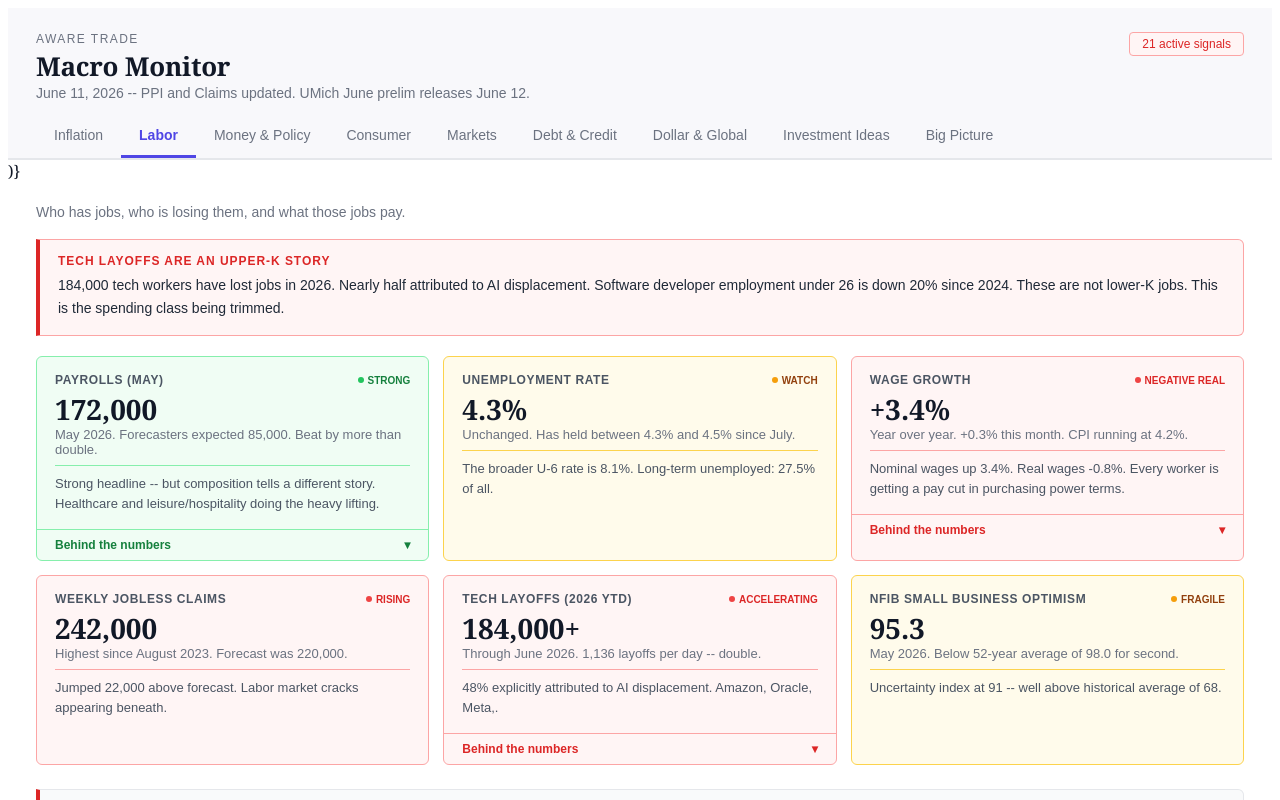
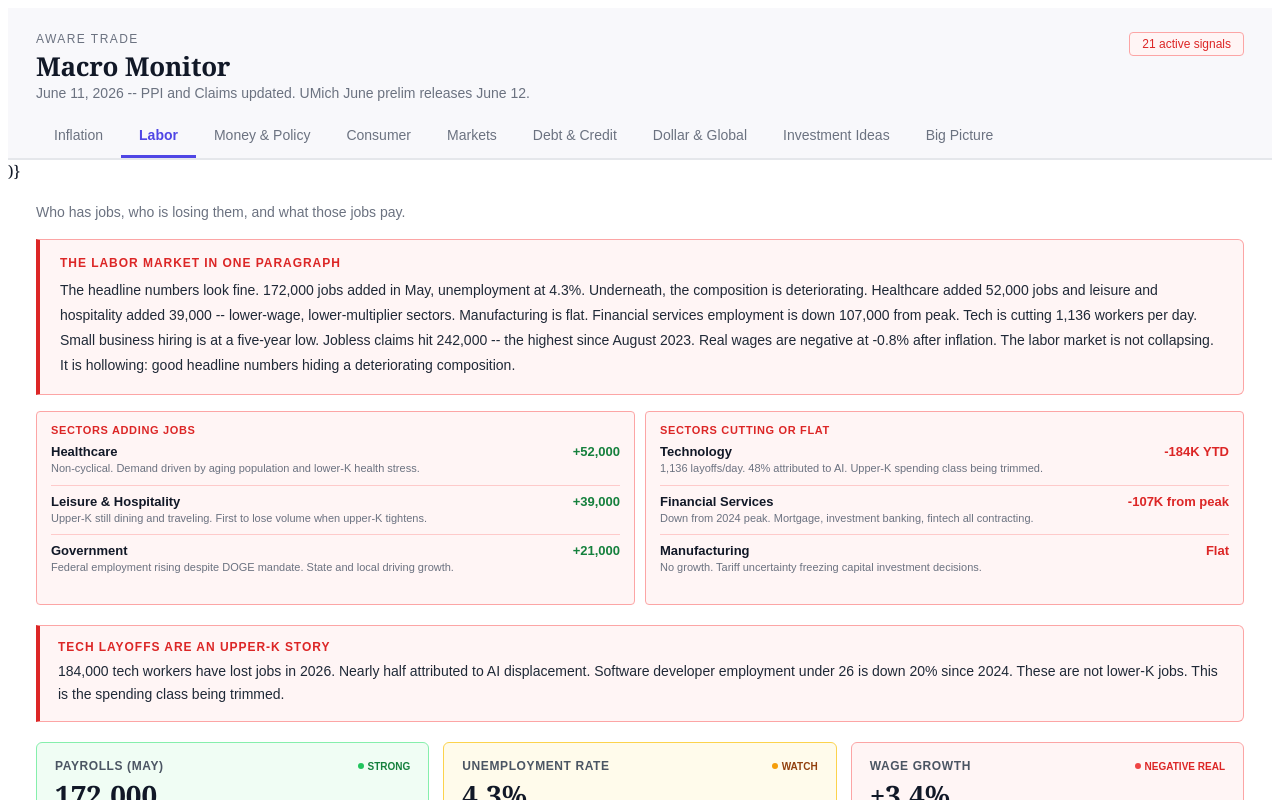
Before and after one commit to pamtulip/aware-trade-tools, a React (Vite) app: page /monitor in a window 1280 px wide. Both pictures are taken after a click on the button "Labor". Shown: the top 800 px of the page. Built offline with nearby package versions, Linux system fonts and the light colour scheme.

Commit message:
Update MacroMonitor.jsx

```diff
--- a/src/pages/MacroMonitor.jsx
+++ b/src/pages/MacroMonitor.jsx
@@ -185,6 +185,52 @@ export default function MacroMonitor() {
           <p style={{ fontSize: "14px", color: "#6b7280", marginTop: 0, marginBottom: "16px", fontFamily: "sans-serif", lineHeight: 1.5 }}>
             Who has jobs, who is losing them, and what those jobs pay.
           </p>
+
+          {/* Overall labor summary */}
+          <div style={{ background: "#fff5f5", border: "1px solid #fca5a5", borderLeft: "4px solid #dc2626", borderRadius: "0 6px 6px 0", padding: "16px 20px", marginBottom: "16px" }}>
+            <div style={{ fontSize: "12px", color: "#dc2626", fontWeight: "700", textTransform: "uppercase", letterSpacing: "0.08em", marginBottom: "8px", fontFamily: "sans-serif" }}>The Labor Market in One Paragraph</div>
+            <div style={{ fontSize: "14px", color: "#1f2937", lineHeight: 1.8, fontFamily: "sans-serif" }}>
+              The headline numbers look fine. 172,000 jobs added in May, unemployment at 4.3%. Underneath, the composition is deteriorating. Healthcare added 52,000 jobs and leisure and hospitality added 39,000 -- lower-wage, lower-multiplier sectors. Manufacturing is flat. Financial services employment is down 107,000 from peak. Tech is cutting 1,136 workers per day. Small business hiring is at a five-year low. Jobless claims hit 242,000 -- the highest since August 2023. Real wages are negative at -0.8% after inflation. The labor market is not collapsing. It is hollowing: good headline numbers hiding a deteriorating composition.
+            </div>
+          </div>
+
+          {/* Composition breakdown */}
+          <div style={{ display: "grid", gridTemplateColumns: "1fr 1fr", gap: "10px", marginBottom: "20px" }}>
+            <div style={{ background: "#fff5f5", border: "1px solid #fca5a5", borderRadius: "4px", padding: "12px 14px" }}>
+              <div style={{ fontSize: "11px", color: "#dc2626", fontWeight: "700", textTransform: "uppercase", letterSpacing: "0.06em", marginBottom: "8px", fontFamily: "sans-serif" }}>Sectors Adding Jobs</div>
+              {[
+                { sector: "Healthcare", jobs: "+52,000", note: "Non-cyclical. Demand driven by aging population and lower-K health stress." },
+                { sector: "Leisure & Hospitality", jobs: "+39,000", note: "Upper-K still dining and traveling. First to lose volume when upper-K tightens." },
+                { sector: "Government", jobs: "+21,000", note: "Federal employment rising despite DOGE mandate. State and local driving growth." },
+              ].map((item, i) => (
+                <div key={i} style={{ marginBottom: "8px", paddingBottom: "8px", borderBottom: i < 2 ? "1px solid #fecaca" : "none" }}>
+                  <div style={{ display: "flex", justifyContent: "space-between", marginBottom: "2px" }}>
+                    <span style={{ fontSize: "13px", fontWeight: "600", color: "#111827", fontFamily: "sans-serif" }}>{item.sector}</span>
+                    <span style={{ fontSize: "13px", fontWeight: "700", color: "#15803d", fontFamily: "sans-serif" }}>{item.jobs}</span>
+                  </div>
+                  <div style={{ fontSize: "11px", color: "#6b7280", fontFamily: "sans-serif", lineHeight: 1.4 }}>{item.note}</div>
+                </div>
+              ))}
+            </div>
+            <div style={{ background: "#fff5f5", border: "1px solid #fca5a5", borderRadius: "4px", padding: "12px 14px" }}>
+              <div style={{ fontSize: "11px", color: "#dc2626", fontWeight: "700", textTransform: "uppercase", letterSpacing: "0.06em", marginBottom: "8px", fontFamily: "sans-serif" }}>Sectors Cutting or Flat</div>
+              {[
+                { sector: "Technology", jobs: "-184K YTD", note: "1,136 layoffs/day. 48% attributed to AI. Upper-K spending class being trimmed." },
+                { sector: "Financial Services", jobs: "-107K from peak", note: "Down from 2024 peak. Mortgage, investment banking, fintech all contracting." },
+                { sector: "Manufacturing", jobs: "Flat", note: "No growth. Tariff uncertainty freezing capital investment decisions." },
+              ].map((item, i) => (
+                <div key={i} style={{ marginBottom: "8px", paddingBottom: "8px", borderBottom: i < 2 ? "1px solid #fecaca" : "none" }}>
+                  <div style={{ display: "flex", justifyContent: "space-between", marginBottom: "2px" }}>
+                    <span style={{ fontSize: "13px", fontWeight: "600", color: "#111827", fontFamily: "sans-serif" }}>{item.sector}</span>
+                    <span style={{ fontSize: "13px", fontWeight: "700", color: "#dc2626", fontFamily: "sans-serif" }}>{item.jobs}</span>
+                  </div>
+                  <div style={{ fontSize: "11px", color: "#6b7280", fontFamily: "sans-serif", lineHeight: 1.4 }}>{item.note}</div>
+                </div>
+              ))}
+            </div>
+          </div>
+
+          {/* Tech callout */}
           <div style={{ background: "#fff5f5", border: "1px solid #fca5a5", borderLeft: "4px solid #dc2626", borderRadius: "0 6px 6px 0", padding: "14px 18px", marginBottom: "20px" }}>
             <div style={{ fontSize: "12px", color: "#dc2626", fontWeight: "700", textTransform: "uppercase", letterSpacing: "0.08em", marginBottom: "6px", fontFamily: "sans-serif" }}>Tech Layoffs Are an Upper-K Story</div>
             <div style={{ fontSize: "14px", color: "#1f2937", lineHeight: 1.7, fontFamily: "sans-serif" }}>184,000 tech workers have lost jobs in 2026. Nearly half attributed to AI displacement. Software developer employment under 26 is down 20% since 2024. These are not lower-K jobs. This is the spending class being trimmed.</div>
```
